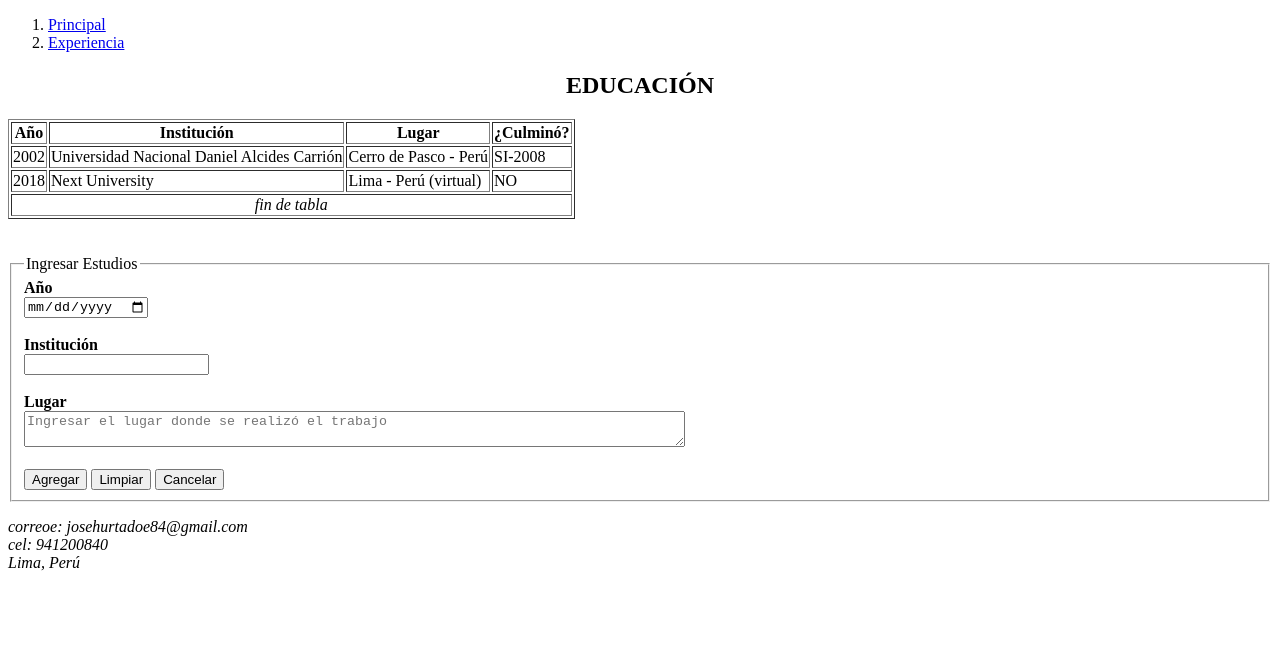
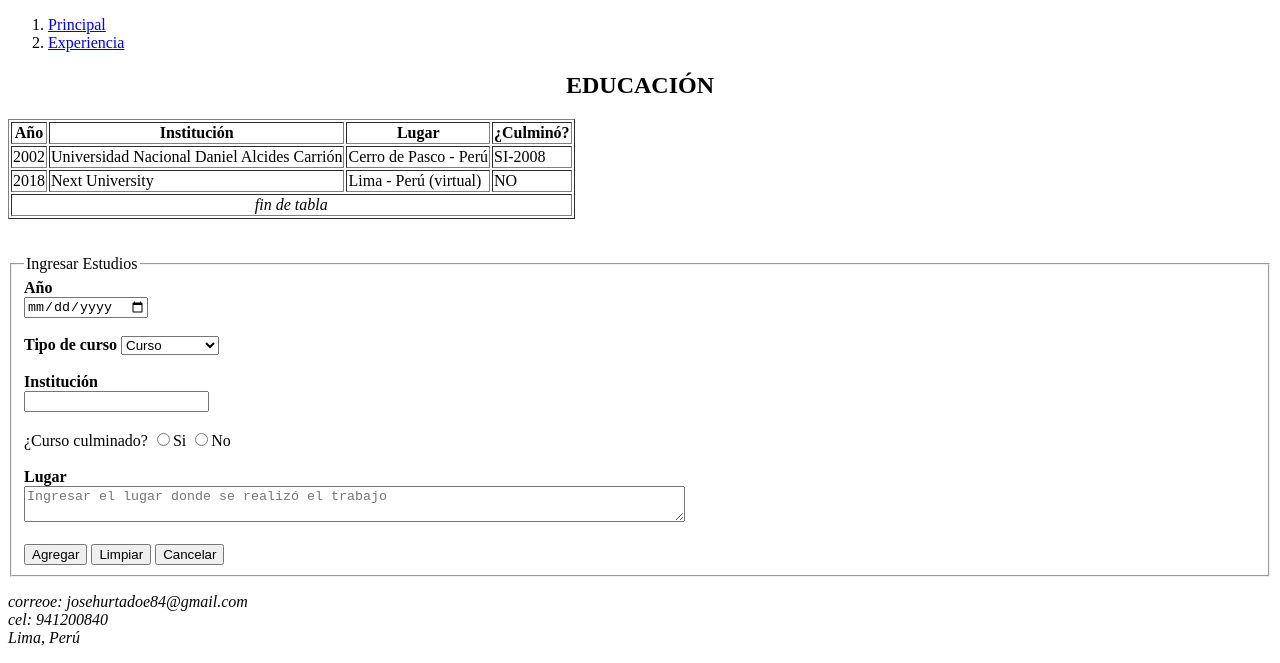
Before and after one commit to josehurtadoe/CursoHTML5, a plain HTML site: page html/educacion.html in a window 1280 px wide. Shown: the part 421-1084 px from the top of the page. Before the commit the page ends 1009 px from the top, so only its background shows below. Drawn offline with Linux system fonts and the light colour scheme.

Commit message:
quinto commit de formulario

```diff
--- a/html/educacion.html
+++ b/html/educacion.html
@@ -60,8 +60,17 @@
           <legend>Ingresar Estudios</legend>
           <label for="año"><b>Año</b></label><br>
           <input type="date" name="Año" value="" id="año"><br><br>
+          <label for="tipo_curso"><b>Tipo de curso</b></label>
+            <select name="tipo de curso" id="tipo_curso">
+              <option>Curso</option>
+              <option>Especialidad</option>
+              <option>Maestria</option>
+            </select><br><br>
           <label for="institucion"><b>Institución</b></label><br>
           <input type="text" name="Institución" value="" id="institucion" required><br><br>
+          <label for="termino">¿Curso culminado?</label>
+          <input type="radio" name="termino" value="si">Si
+          <input type="radio" name="termino" value="no">No <br><br>
           <label for="lugar"><b>Lugar</b></label><br>
           <textarea name="lugar" rows="2" cols="80" placeholder="Ingresar el lugar donde se realizó el trabajo" id="lugar"></textarea><br><br>
           <input type="button" name="agregar" value="Agregar">
```
